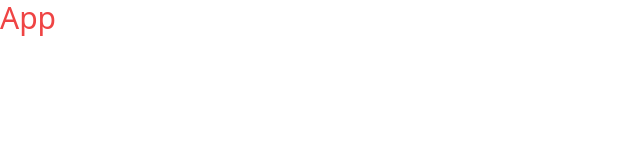
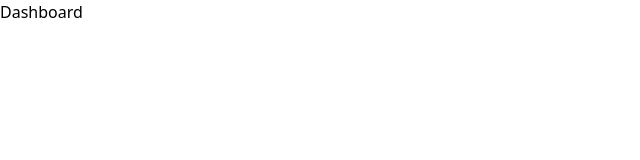
Before and after one commit to vishal001-tec/mern-blog, a React (Vite) app in the folder client/: page /dashboard in a window 1280 px wide. Shown: the top 160 px of the page, without its empty margins (0-640 px from the left). Built offline with nearby package versions, Linux system fonts and the light colour scheme.

Commit message:
create pages and routs

```diff
--- a/client/package.json
+++ b/client/package.json
@@ -11,7 +11,8 @@
   },
   "dependencies": {
     "react": "^18.2.0",
-    "react-dom": "^18.2.0"
+    "react-dom": "^18.2.0",
+    "react-router-dom": "^6.22.0"
   },
   "devDependencies": {
     "@types/react": "^18.2.43",
--- a/client/src/App.jsx
+++ b/client/src/App.jsx
@@ -1,9 +1,23 @@
 import React from 'react'
+import { BrowserRouter,Routes,Route } from 'react-router-dom'
+import Home from './pages/Home'
+import About from './pages/About'
+import SingIn from './pages/SingIn'
+import Dashboard from './pages/Dashboard'
+import SignUp from './pages/SignUp'
+import Projects from './pages/Projects'
 
 export default function App() {
   return (
-    <div className='text-3xl text-red-500'>
-      App
-    </div>
+    <BrowserRouter>
+      <Routes>
+        <Route path='/' element={<Home></Home>}></Route>
+        <Route path='/about' element={<About></About>}></Route>
+        <Route path='/sign-in' element={<SingIn></SingIn>}></Route>
+        <Route path='/sign-up' element={<SignUp></SignUp>}></Route>
+        <Route path='/dashboard' element={<Dashboard></Dashboard>}></Route>
+        <Route path='/Projects' element={<Projects></Projects>}></Route>
+      </Routes>
+    </BrowserRouter>
   )
 }
--- /dev/null
+++ b/client/src/pages/About.jsx
@@ -0,0 +1,9 @@
+import React from 'react'
+
+export default function About() {
+  return (
+    <div>
+      About
+    </div>
+  )
+}
--- /dev/null
+++ b/client/src/pages/Dashboard.jsx
@@ -0,0 +1,9 @@
+import React from 'react'
+
+export default function Dashboard() {
+  return (
+    <div>
+      Dashboard
+    </div>
+  )
+}
--- /dev/null
+++ b/client/src/pages/Home.jsx
@@ -0,0 +1,9 @@
+import React from 'react'
+
+export default function Home() {
+  return (
+    <div>
+    Home
+    </div>
+  )
+}
--- /dev/null
+++ b/client/src/pages/Projects.jsx
@@ -0,0 +1,9 @@
+import React from 'react'
+
+export default function Projects() {
+  return (
+    <div>
+      Project
+    </div>
+  )
+}
--- /dev/null
+++ b/client/src/pages/SignUp.jsx
@@ -0,0 +1,10 @@
+import React from 'react'
+
+export default function SignUp() {
+  return (
+    <div>
+      Sign-Up
+
+    </div>
+  )
+}
--- /dev/null
+++ b/client/src/pages/SingIn.jsx
@@ -0,0 +1,9 @@
+import React from 'react'
+
+export default function SingIn() {
+  return (
+    <div>
+      Sign-In
+    </div>
+  )
+}
```
Also changed, not shown: 1 other file (tests, documents, lock files or other folders).
